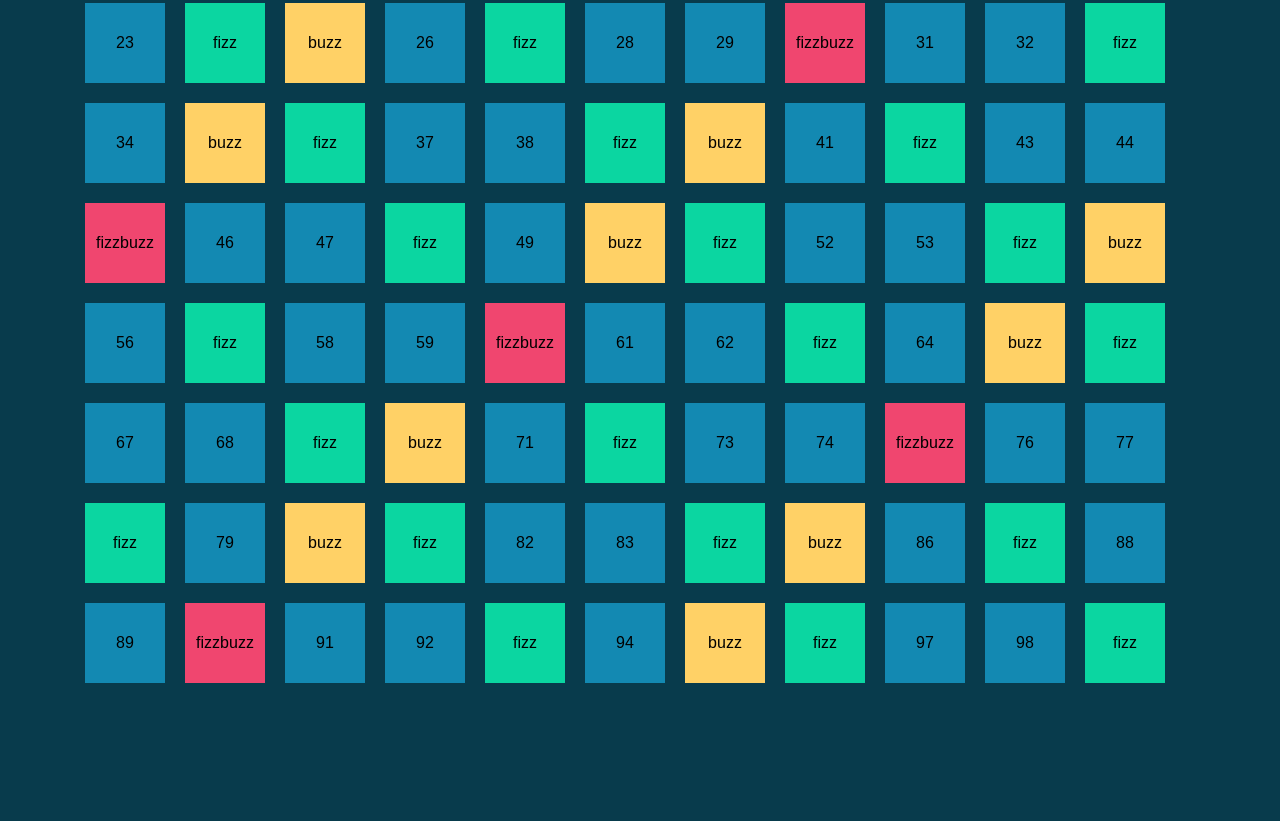
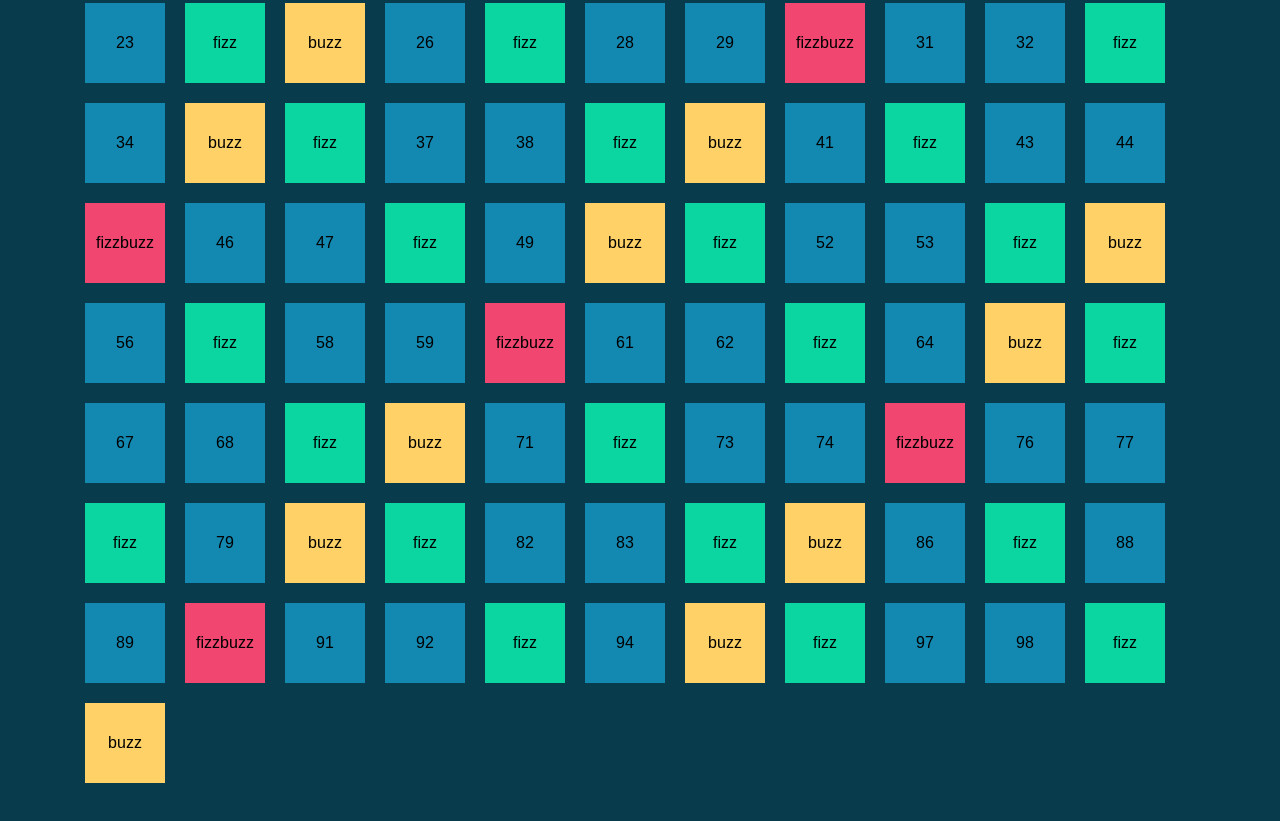
Before and after one commit to Bonu93/js-fizzbuzzdom, a plain HTML site: page index.html in a window 1280 px wide. Shown: the part 361-1182 px from the top of the page. Before the commit the page ends 1104 px from the top, so only its background shows below. Drawn offline with Linux system fonts and the light colour scheme.

Commit message:
add alternative script

```diff
--- a/index.html
+++ b/index.html
@@ -14,6 +14,6 @@
     </div>
 
 
-    <script src="./main.js"></script>
+    <script src="./try.js"></script>
 </body>
 </html>
--- a/main.js
+++ b/main.js
@@ -2,19 +2,18 @@
 
 const container = document.querySelector('.container')
 
-for (let i = 1; i <= 99; i++) {
+for (let i = 1; i <= 100; i++) {
 
     if ((i % 3 == 0) && (i % 5 == 0)) {
-        container.innerHTML += `<div class="box fizzbuzz">fizzbuzz</div>`
+        container.innerHTML += `<div class="box fizzbuzz">fizzbuzz</div>`;
     }
     else if (i % 3 == 0) {
-        container.innerHTML += `<div class="box fizz">fizz</div>`
+        container.innerHTML += `<div class="box fizz">fizz</div>`;
     }
     else if (i % 5 == 0) {
-        container.innerHTML += `<div class="box buzz">buzz</div>`
+        container.innerHTML += `<div class="box buzz">buzz</div>`;
     }
     else {
-        container.innerHTML += `<div class="box">${i}</div>`
+        container.innerHTML += `<div class="box">${i}</div>`;
     }
-
 }
--- /dev/null
+++ b/try.js
@@ -0,0 +1,26 @@
+
+const container = document.querySelector('.container');
+
+for (let i = 1; i <= 100; i++) {
+    let text;
+    let className;
+
+    if ((i % 3 == 0) && (i % 5 == 0)) {
+        text = 'fizzbuzz';
+        className = 'fizzbuzz';
+    }
+    else if (i % 3 == 0) {
+        text = 'fizz';
+        className = 'fizz';
+    }
+    else if (i % 5 == 0) {
+        text = 'buzz';
+        className = 'buzz';
+    }
+    else {
+        text = i;
+        className = '';
+    }
+
+    container.innerHTML += `<div class="box ${className}">${text}</div>`;
+}
```
